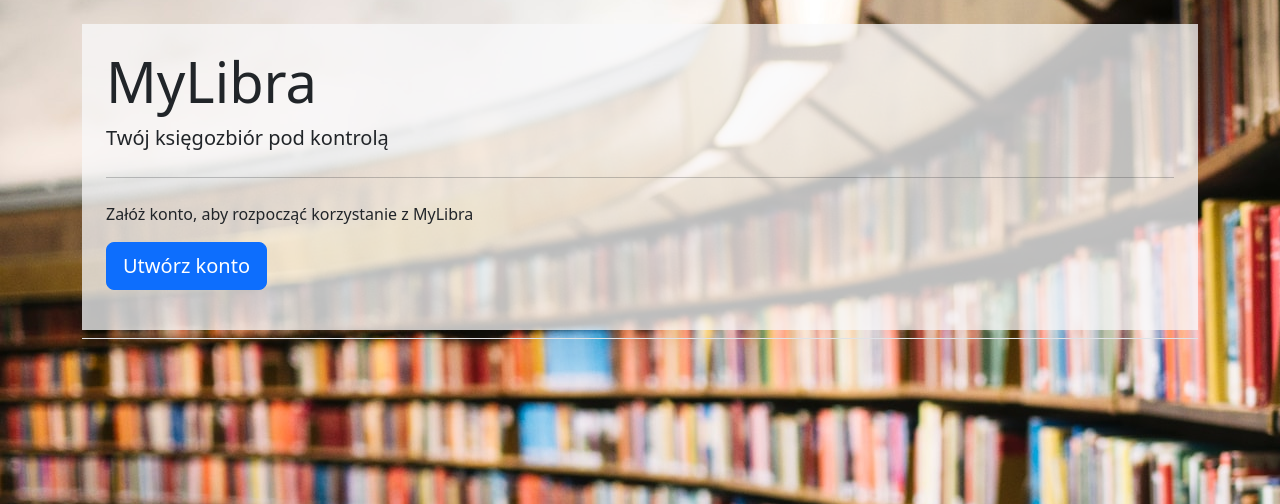
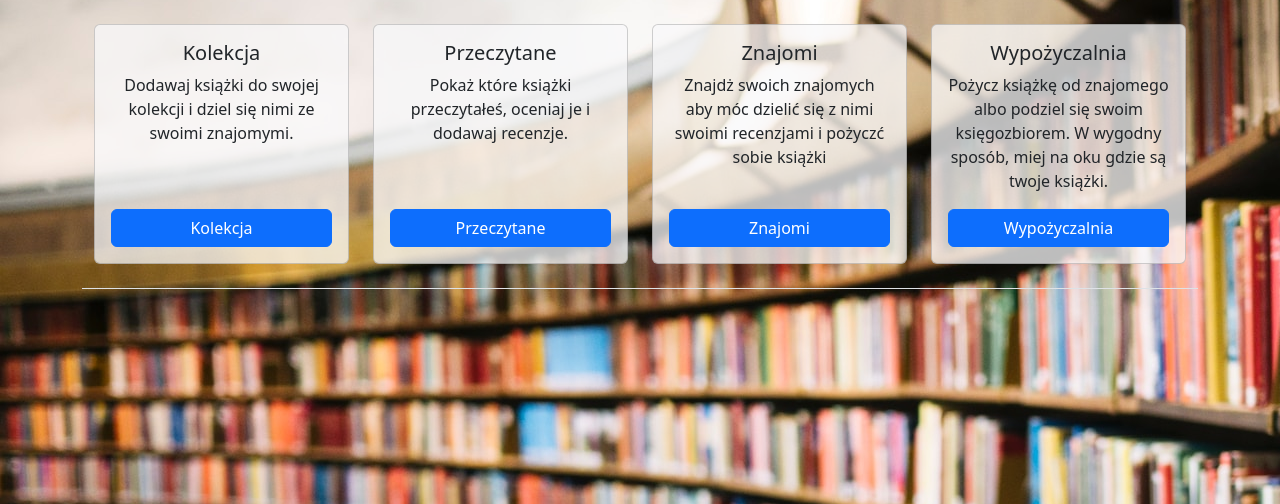
Before and after one commit to GLamotBach/mylibra, a Django app: page / in a window 1280 px wide. Shown: the part 78-582 px from the top of the page. Run offline with Django 4.2, Linux system fonts and the light colour scheme; a user stored in the database is signed in; tables that the repository leaves empty hold one stand-in row (values such as "Sample post"); some libraries are stand-ins or nearby versions.

Commit message:
Bootstrap

```diff
--- a/public_profile/views.py
+++ b/public_profile/views.py
@@ -21,7 +21,7 @@ def profile_setup_view(request):
             profile.save()
             return redirect('personal_collection:index')
 
-    context = {'form': form}
+    context = {'form': form }
     return render(request, 'public_profile/setup.html', context)
 
 
--- a/templates/personal_collection/index.html
+++ b/templates/personal_collection/index.html
@@ -19,6 +19,51 @@
 
   </style>
 
+  {% if user.is_authenticated %}
+<div class="container text-center">
+<div class="row mb-3">
+  <div class="col-sm-3 mb-3 mb-sm-0 d-flex align-items-stretch">
+    <div class="card bg-light">
+      <div class="card-body d-flex flex-column">
+        <h5 class="card-title text-center">Kolekcja</h5>
+        <p class="card-text">Dodawaj książki do swojej kolekcji i dziel się nimi ze swoimi znajomymi.</p>
+        <a href="{% url 'personal_collection:myshelf' %}" class="btn btn-primary mt-auto">Kolekcja</a>
+      </div>
+    </div>
+  </div>
+  <div class="col-sm-3 d-flex align-items-stretch">
+    <div class="card bg-light">
+      <div class="card-body d-flex flex-column">
+        <h5 class="card-title text-center">Przeczytane</h5>
+        <p class="card-text">Pokaż które książki przeczytałeś, oceniaj je i dodawaj recenzje.</p>
+        <a href="{% url 'book_reviews:my_read_list' %}" class="btn btn-primary mt-auto">Przeczytane</a>
+      </div>
+    </div>
+  </div>
+  <div class="col-sm-3 d-flex align-items-stretch">
+    <div class="card bg-light">
+      <div class="card-body d-flex flex-column">
+        <h5 class="card-title text-center">Znajomi</h5>
+        <p class="card-text">Znajdż swoich znajomych aby móc dzielić się z nimi swoimi recenzjami i pożyczć sobie
+          książki</p>
+        <a href="{% url 'friend_list:friendlist' %}" class="btn btn-primary mt-auto">Znajomi</a>
+      </div>
+    </div>
+  </div>
+  <div class="col-sm-3 d-flex align-items-stretch">
+    <div class="card bg-light">
+      <div class="card-body d-flex flex-column">
+        <h5 class="card-title text-center">Wypożyczalnia</h5>
+        <p class="card-text">Pożycz książkę od znajomego albo podziel się swoim księgozbiorem. W wygodny sposób, miej na
+          oku gdzie są twoje książki.</p>
+        <a href="{% url 'lend_manager:lend_overview' %}" class="btn btn-primary mt-auto">Wypożyczalnia</a>
+      </div>
+    </div>
+  </div>
+</div>
+</div>
+
+  {% else %}
   <div class="jumbotron p-4 bg-light">
     <h1 class="display-4">MyLibra</h1>
     <p class="lead">Twój księgozbiór pod kontrolą</p>
@@ -26,9 +71,11 @@
     <p>Załóż konto, aby rozpocząć korzystanie z MyLibra</p>
     <p class="lead">
       <a class="btn btn-primary btn-lg" href="{% url 'users:register' %}" role="button">Utwórz konto</a>
+        lub
+        <a class="btn btn-primary btn-lg" href="{% url 'users:login' %}" role="button">Zaloguj się</a>
     </p>
   </div>
-
+  {% endif %}
 {% endblock page_header %}
 
 </body>
--- a/users/views.py
+++ b/users/views.py
@@ -2,22 +2,16 @@ from django.shortcuts import render, redirect
 from django.contrib.auth import login
 from django.contrib.auth.forms import UserCreationForm
 
-# Create your views here.
-
 def register(request):
     """Rejestracja nowego użytkownika"""
     if request.method != 'POST':
-        # Wyświetlanie pustego formularza rejestracji użytkownika.
         form = UserCreationForm()
     else:
-        # Przetworzenie wypełnionego formularza.
         form = UserCreationForm(data=request.POST)
         if form.is_valid():
             new_user = form.save()
-            # Zalogowanie użytkownika a następnie przekierowanie go na stronę główną.
             login(request, new_user)
             return redirect('public_profile:setup')
 
-    # Wyświetlanie pustego formularza.
     context = {'form': form}
     return render(request, 'registration/register.html', context)
```
Also changed, not shown: templates/book_reviews/my_read_list.html (+30 -11 lines), templates/friend_list/list.html (+36 -6 lines), templates/personal_collection/myshelf.html (+36 -10 lines), static/personal_collection/images/paper_background.jpg (added).
